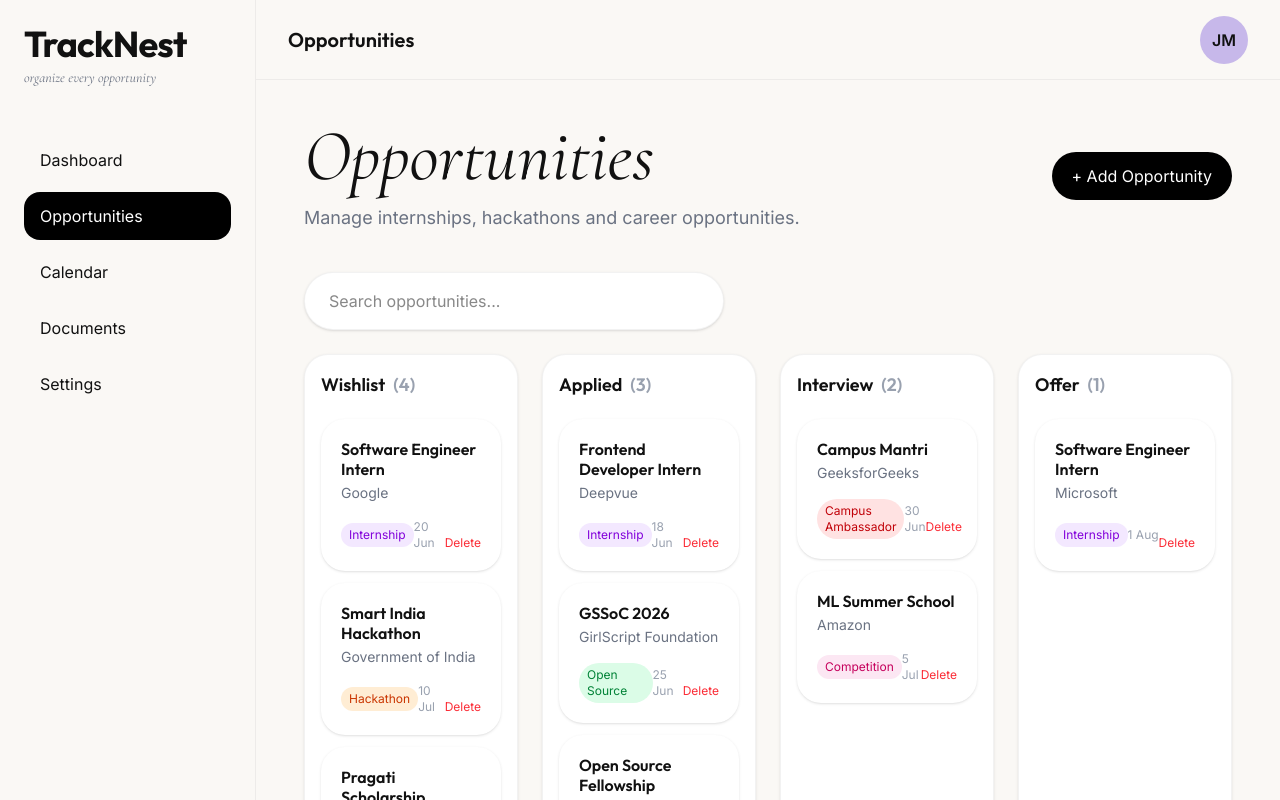
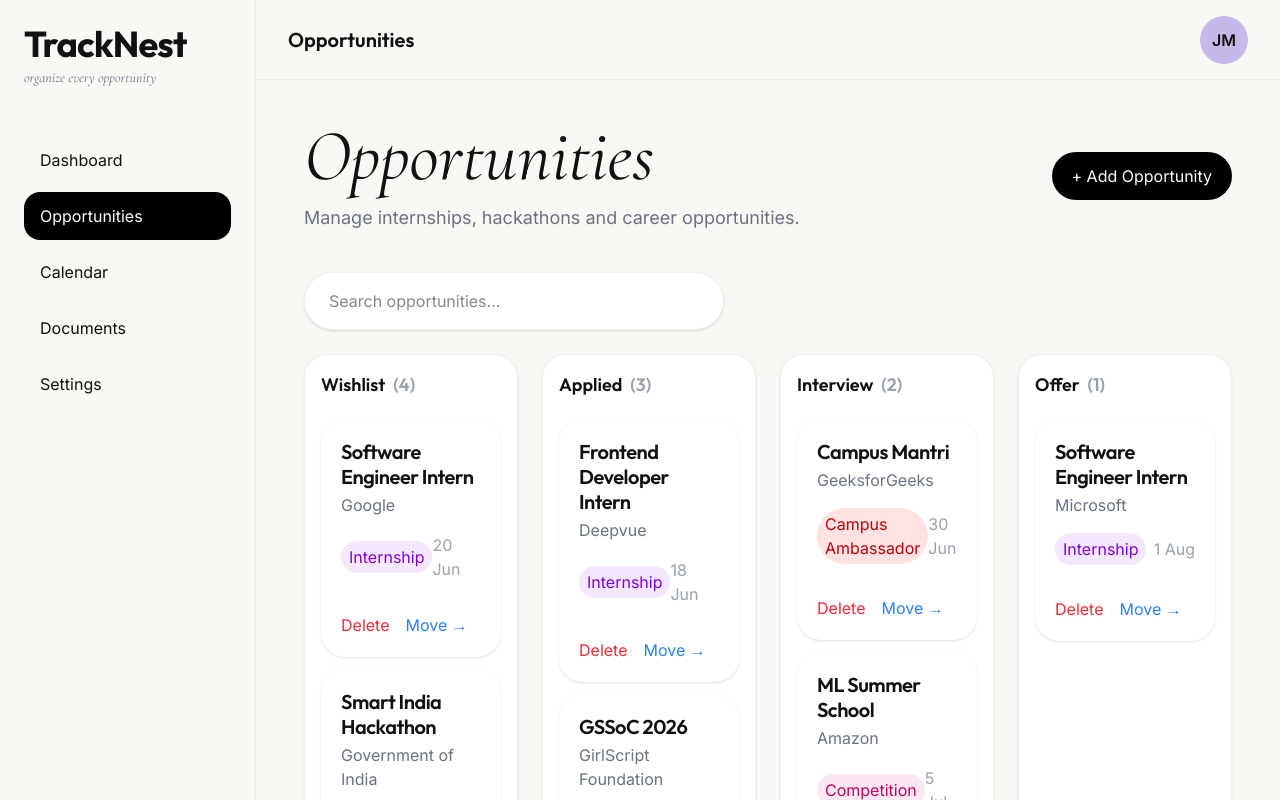
Before and after one commit to Jyotiiii3003/TrackNest, a React (Vite) app in the folder frontend/: page /opportunities in a window 1280 px wide. Shown: the top 800 px of the page. Built offline with nearby package versions, Linux system fonts and the light colour scheme.

Commit message:
Add opportunity pipeline movement and improve card hierarchy

```diff
--- a/frontend/src/components/opportunities/KanbanColumn.jsx
+++ b/frontend/src/components/opportunities/KanbanColumn.jsx
@@ -4,6 +4,7 @@ function KanbanColumn({
   title,
   opportunities,
   onDelete,
+  onMove,
 }) {
   return (
     <div
@@ -36,6 +37,7 @@ function KanbanColumn({
           key={item.id}
           opportunity={item}
           onDelete={onDelete}
+          onMove={onMove}
         />
       ))}
     </div>
--- a/frontend/src/components/opportunities/OpportunityCard.jsx
+++ b/frontend/src/components/opportunities/OpportunityCard.jsx
@@ -1,4 +1,4 @@
-function OpportunityCard({ opportunity,onDelete }) {
+function OpportunityCard({ opportunity,onDelete,onMove }) {
 
     const categoryColors = {
   Internship: "bg-purple-100 text-purple-700",
@@ -27,7 +27,7 @@ function OpportunityCard({ opportunity,onDelete }) {
       "
     >
       <h3
-  className="text-base leading-tight"
+  className="tracking-tight text-xl leading-tight"
   style={{
     fontFamily: "Outfit",
     fontWeight: 600,
@@ -37,7 +37,7 @@ function OpportunityCard({ opportunity,onDelete }) {
       </h3>
 
      <p
-  className="text-sm mt-1 text-gray-500"
+  className="text-md mt-1 text-gray-500"
   style={{
     fontFamily: "Inter",
   }}
@@ -48,7 +48,7 @@ function OpportunityCard({ opportunity,onDelete }) {
       <div className="flex justify-between items-center mt-4">
         <span
         className={`
-        text-xs
+        text-s
         px-2
         py-1
         rounded-full
@@ -58,7 +58,7 @@ function OpportunityCard({ opportunity,onDelete }) {
         {opportunity.category}
         </span>
 
-        <span className="text-xs text-gray-400">
+        <span className="text-s text-gray-400">
           {new Date(
             opportunity.deadline
           ).toLocaleDateString("en-IN", {
@@ -66,18 +66,32 @@ function OpportunityCard({ opportunity,onDelete }) {
             month: "short",
           })}
         </span>
+      </div>
+      <div className="flex gap-4 mt-4">
         <button
          onClick={() => onDelete(opportunity.id)}
         className="
         mt-4
-        text-xs
+        text-s
         text-red-500
         hover:text-red-700
         transition
         "
         >
-  Delete
-</button>
+        Delete
+      </button>
+      <button
+      onClick={() => onMove(opportunity.id)}
+      className="
+      mt-4
+      text-s
+      text-blue-500
+      hover:text-blue-700
+      transition
+      "
+      >
+      Move →
+      </button>
       </div>
     </div>
   );
--- a/frontend/src/pages/Opportunities.jsx
+++ b/frontend/src/pages/Opportunities.jsx
@@ -59,6 +59,37 @@ function Opportunities() {
   );
   };
 
+  const handleMoveOpportunity = (id) => {
+  const statusFlow = [
+    "Wishlist",
+    "Applied",
+    "Interview",
+    "Offer",
+  ];
+
+  const updated =
+    opportunitiesList.map((item) => {
+      if (item.id === id) {
+        const currentIndex =
+          statusFlow.indexOf(item.status);
+
+        if (
+          currentIndex <
+          statusFlow.length - 1
+        ) {
+          return {
+            ...item,
+            status:
+              statusFlow[currentIndex + 1],
+          };
+        }
+      }
+
+      return item;
+    });
+
+  setOpportunitiesList(updated);
+  };
 return (
   <AppLayout>
     <div className="flex justify-between items-center mb-10">
@@ -119,24 +150,28 @@ return (
         title="Wishlist"
         opportunities={wishlist}
         onDelete={handleDeleteOpportunity}
+        onMove={handleMoveOpportunity}
       />
 
       <KanbanColumn
         title="Applied"
         opportunities={applied}
         onDelete={handleDeleteOpportunity}
+        onMove={handleMoveOpportunity}
       />
 
       <KanbanColumn
         title="Interview"
         opportunities={interview}
         onDelete={handleDeleteOpportunity}
+        onMove={handleMoveOpportunity}
       />
 
       <KanbanColumn
         title="Offer"
         opportunities={offer}
         onDelete={handleDeleteOpportunity}
+        onMove={handleMoveOpportunity}
       />
     </div>
 
```
